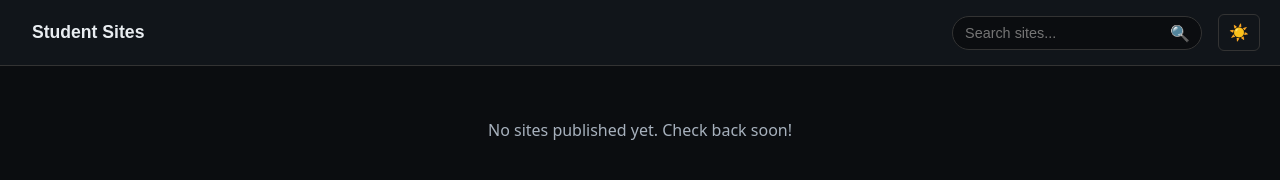
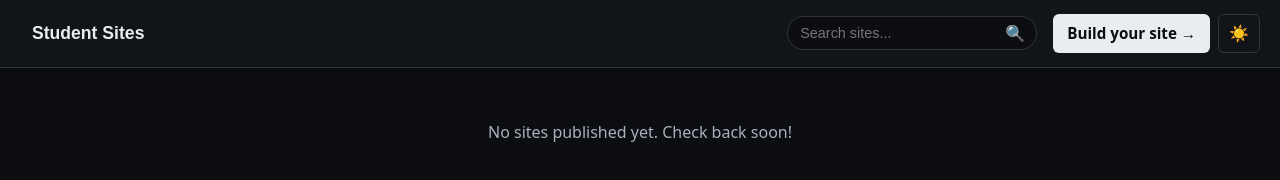
Before and after one commit to achakerian/student-sites, a plain HTML site: page index.html in a window 1280 px wide. Drawn offline with Linux system fonts and the light colour scheme.

Commit message:
Add Build your site button linking to the start page

```diff
--- a/index.html
+++ b/index.html
@@ -16,6 +16,7 @@
         <span class="search-icon">🔍</span>
       </div>
       <div class="nav-buttons">
+        <a class="nav-cta" href="start/">Build your site →</a>
         <button id="theme-toggle" aria-label="Toggle light/dark mode">☀️</button>
       </div>
     </nav>
--- a/styles.css
+++ b/styles.css
@@ -156,6 +156,24 @@ header .brand:hover {
 
 .nav-buttons button:hover {
   opacity: 0.7;
+}
+
+.nav-cta {
+  display: inline-flex;
+  align-items: center;
+  padding: 8px 14px;
+  border-radius: 6px;
+  background: var(--text);
+  color: var(--bg);
+  font-weight: 600;
+  font-size: 0.95rem;
+  text-decoration: none;
+  white-space: nowrap;
+  transition: opacity 0.2s ease;
+}
+
+.nav-cta:hover {
+  opacity: 0.85;
 }
 
 /* Student grid */
```
